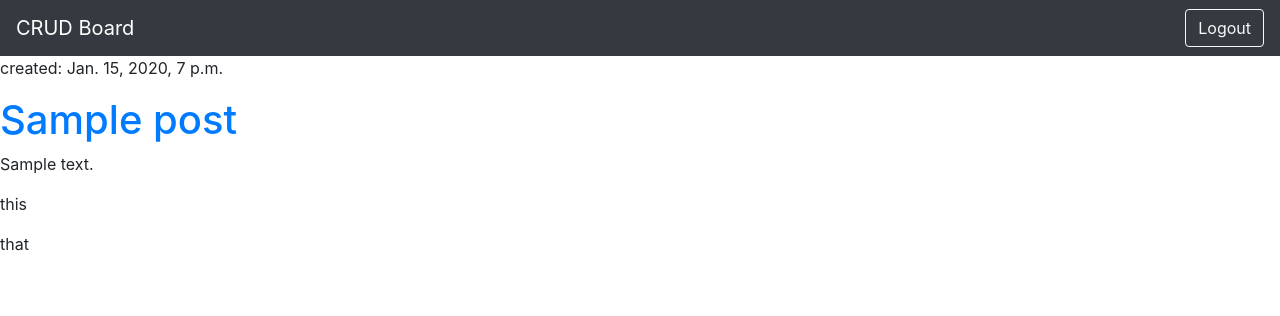
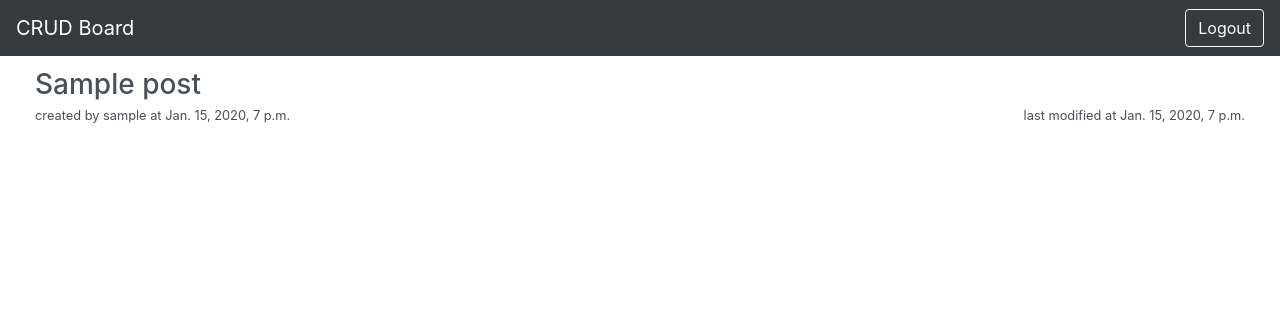
Before and after one commit to hjbc0921/waffle_hw2, a Django app: page / in a window 1280 px wide. Shown: the top 316 px of the page. Run offline with Django 3.2, Linux system fonts and the light colour scheme; tables that the repository leaves empty hold one stand-in row (values such as "Sample post"); some libraries are stand-ins or nearby versions.

Commit message:
post list view

```diff
--- a/board/templates/board/base.html
+++ b/board/templates/board/base.html
@@ -7,8 +7,10 @@
             <a class="navbar-brand" href="/">CRUD Board</a>
             <button class="btn btn-outline-light" type="submit">Logout</button>
         </nav>
+        <div class="container-fluid">
         {% block content %}
         {% endblock %}
+        </div>
         <link rel="stylesheet" href="https://stackpath.bootstrapcdn.com/bootstrap/4.1.3/css/bootstrap.min.css" integrity="sha384-MCw98/SFnGE8fJT3GXwEOngsV7Zt27NXFoaoApmYm81iuXoPkFOJwJ8ERdknLPMO" crossorigin="anonymous">
         <script src="https://code.jquery.com/jquery-3.3.1.slim.min.js" integrity="sha384-q8i/X+965DzO0rT7abK41JStQIAqVgRVzpbzo5smXKp4YfRvH+8abtTE1Pi6jizo" crossorigin="anonymous"></script>
         <script src="https://cdnjs.cloudflare.com/ajax/libs/popper.js/1.14.3/umd/popper.min.js" integrity="sha384-ZMP7rVo3mIykV+2+9J3UJ46jBk0WLaUAdn689aCwoqbBJiSnjAK/l8WvCWPIPm49" crossorigin="anonymous"></script>
--- a/board/templates/board/post_list.html
+++ b/board/templates/board/post_list.html
@@ -1,13 +1,18 @@
 {% extends 'board/base.html' %}
 
 {% block content %}
+<div class="list-group list-group-flush">
     {% for post in posts %}
         <div>
-            <p>created: {{ post.created_at }}</p>
-            <h1><a href="">{{ post.title }}</a></h1>
-            <p>{{ post.content|linebreaksbr }}</p>
-            <p>this</p>
+            <li class="list-group-item list-group-item-action flex-column align-items-start">
+                <h3 class="mb-1">{{ post.title }}</h3>
+                <div class="d-flex w-100 justify-content-between">
+                    <small>created by {{ post.author }} at {{ post.created_at }}</small>
+                    <small>last modified at {{ post.modified_at }}</small>
+                </div>
+            </li>
         </div>
     {% endfor %}
-    <p> that </p>
+</div>
+
 {% endblock %}
```
